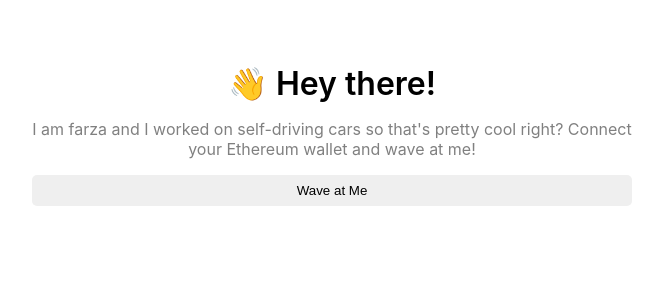
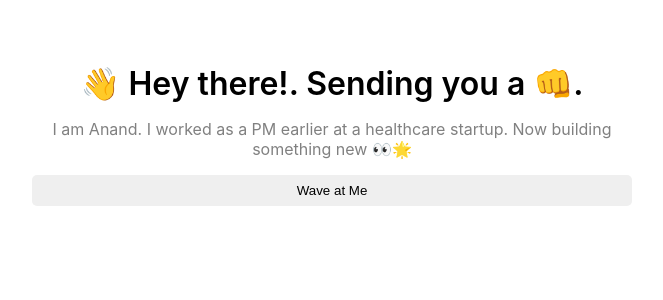
Before and after one commit to anandvardhanmishra/bump-portal, a React (Create React App) app: page / in a window 1280 px wide. Shown: the top 300 px of the page, without its empty margins (308-971 px from the left). Built offline with nearby package versions, Linux system fonts and the light colour scheme.

Commit message:
updating App.js

```diff
--- a/src/App.js
+++ b/src/App.js
@@ -13,11 +13,11 @@ export default function App() {
 
       <div className="dataContainer">
         <div className="header">
-        👋 Hey there!
+        👋 Hey there!. Sending you a 👊.
         </div>
 
         <div className="bio">
-        I am farza and I worked on self-driving cars so that's pretty cool right? Connect your Ethereum wallet and wave at me!
+        I am Anand. I worked as a PM earlier at a healthcare startup. Now building something new 👀🌟
         </div>
 
         <button className="waveButton" onClick={wave}>
```
